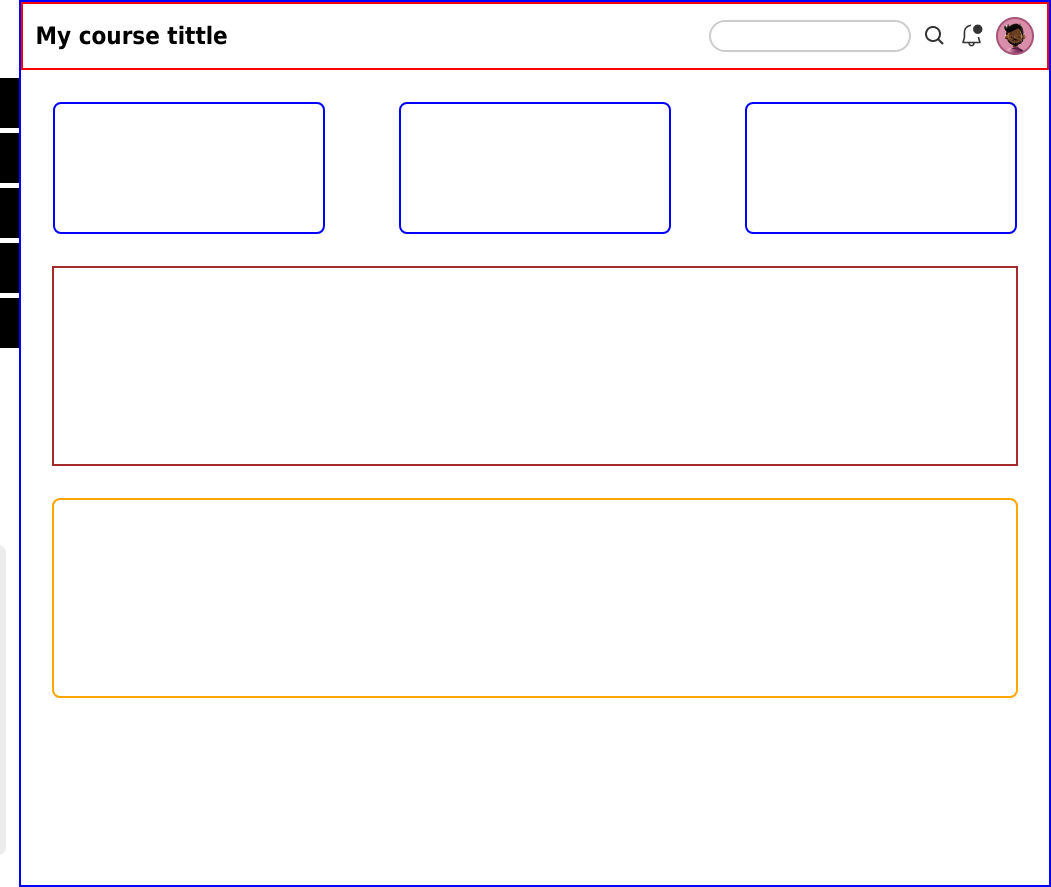
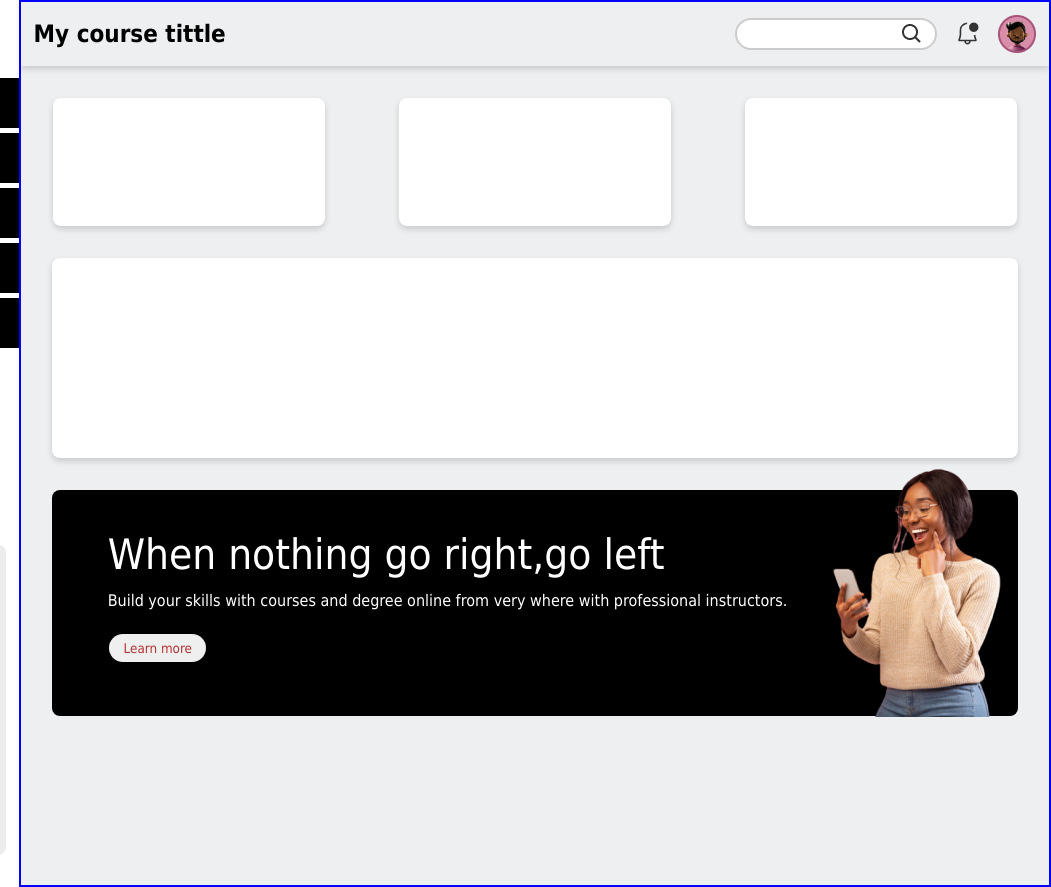
Before and after one commit to sabitsadiq/instincthub-project-2, a plain HTML site: page index.html in a window 1280 px wide. Shown: the full height of the page, 229-1280 px from the left. Drawn offline with Linux system fonts and the light colour scheme.

Commit message:
second commit

```diff
--- a/index.html
+++ b/index.html
@@ -55,19 +55,32 @@
                 </div>
                 <div class="search-container">
                     <input class="input" type="search"/>
-                    <img src="assets/bx_bx-search.png" alt="bx_bx-search"/>
+                    <img class="search" src="assets/bx_bx-search.png" alt="bx_bx-search"/>
                     <img src="./assets/codicon_bell-dot.png" alt="codicon_bell-dot"/>
                     <img src="./assets/User profile.png"/>
                 </div>
             </div>
             <div class="body-container">
                 <div class="activities">
-                    <div class="activity-1"></div>
+                    <div class="activity-1">
+                        <div class="circle">
+                            <span class="circle"></span>
+                            <span class="circle"></span>
+                        </div>
+
+                    </div>
                     <div class="activity-2"></div>
                     <div class="activity-3"></div>
                 </div>
                 <div class="result"></div>
-                <div class="learn-more"></div>
+                <div class="learn-more">
+                    <div class="learn-more-text">
+                        <h1>When nothing go right,go left</h1>
+                        <p>Build your skills with courses and degree online from very where with professional instructors.</p>
+                    </div>
+                    <button class="learn-more-btn">Learn more</button>
+                    <img  class="female-img" src="./assets/female image.png"/>
+                </div>
             </div>
         </div>
     </div>
--- a/style.css
+++ b/style.css
@@ -17,19 +17,28 @@
 .right-container {
   grid-column: 2/7;
   border: 2px solid blue;
+  background-color: #edeff0;
 }
 .top-nav {
   display: flex;
   justify-content: space-between;
   align-items: center;
-  border: 2px solid red;
+  /* border: 2px solid red; */
   padding: 0.8rem;
+  box-shadow: 0px 3px 6px #00000029;
 }
 .search-container {
+  position: relative;
   display: flex;
   align-items: center;
   justify-content: center;
-  gap: 12px;
+  gap: 18px;
+  /* border: 2px solid red; */
+}
+.search {
+  position: absolute;
+  top: 7px;
+  right: 7rem;
 }
 .input {
   /* width: 80%; */
@@ -47,24 +56,56 @@
 .activity-1,
 .activity-2,
 .activity-3 {
-  border: 2px solid blue;
+  /* border: 2px solid blue; */
   padding: 4rem;
   width: 17rem;
   margin: 1rem, 2rem;
   border-radius: 8px;
+  background-color: #fff;
+  box-shadow: 0px 3px 6px #00000029;
 }
 .result {
   margin: 2rem auto;
   width: 94%;
   height: 200px;
-  border: 2px solid brown;
+  background-color: #fff;
+  /* border: 2px solid brown; */
+  box-shadow: 0px 3px 6px #00000029;
+  border-radius: 8px;
 }
+
 .learn-more {
+  position: relative;
   border-radius: 8px;
   margin: 2rem auto;
   width: 94%;
-  height: 200px;
-  border: 2px solid orange;
+  height: 226px;
+  padding: 2.5rem 3.5rem;
+  /* border: 2px solid orange; */
+  background-color: #000;
+}
+.learn-more-text {
+  /* border: 2px solid red; */
+  width: 80%;
+  color: #fff;
+}
+.learn-more-text h1 {
+  font-size: 42px;
+  font-weight: 400;
+  padding-bottom: 0.8rem;
+}
+.learn-more-btn {
+  border-radius: 8rem;
+  border: none;
+  outline: none;
+  color: rgb(179, 50, 50);
+  padding: 0.4rem 0.9rem;
+  margin: 1.5rem 0.1rem;
+}
+.female-img {
+  position: absolute;
+  top: -35px;
+  right: -30px;
 }
 .logo {
   padding: 1.4rem;
```
